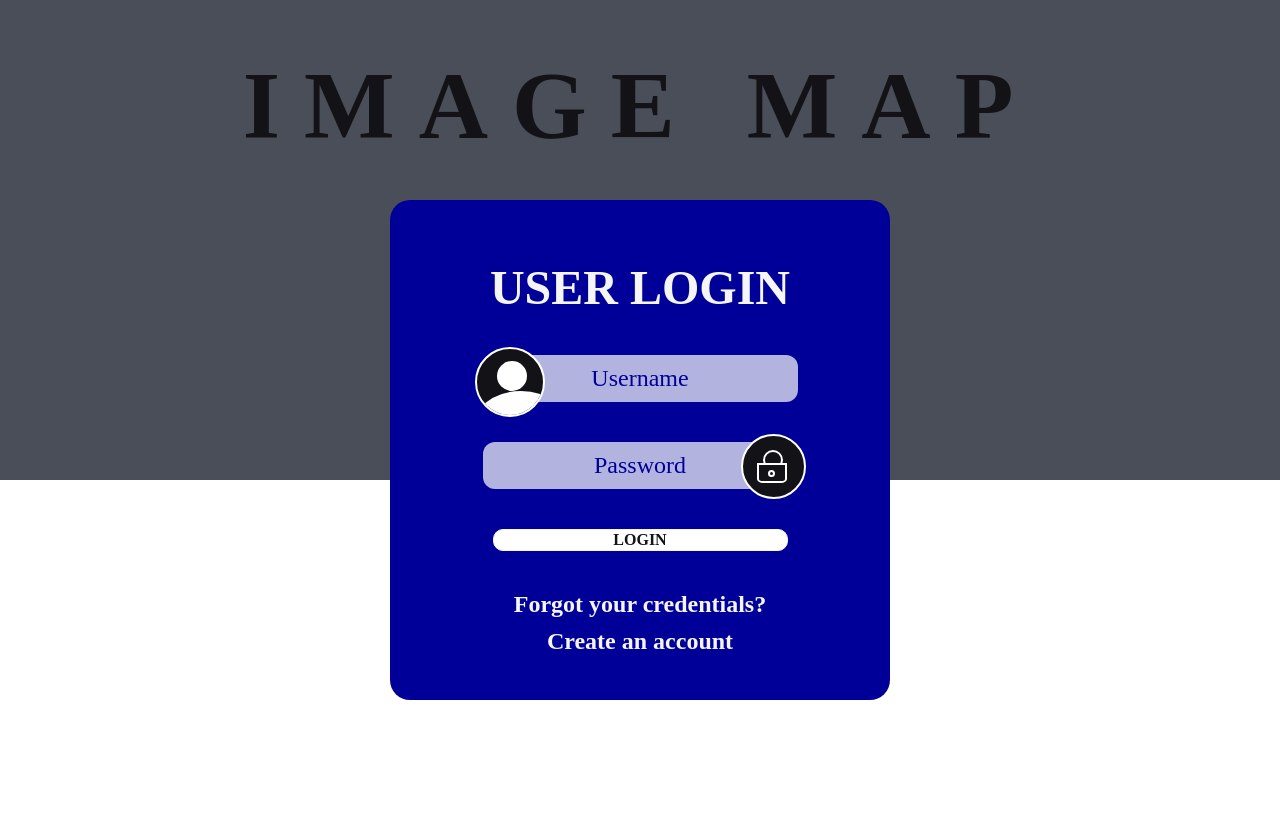
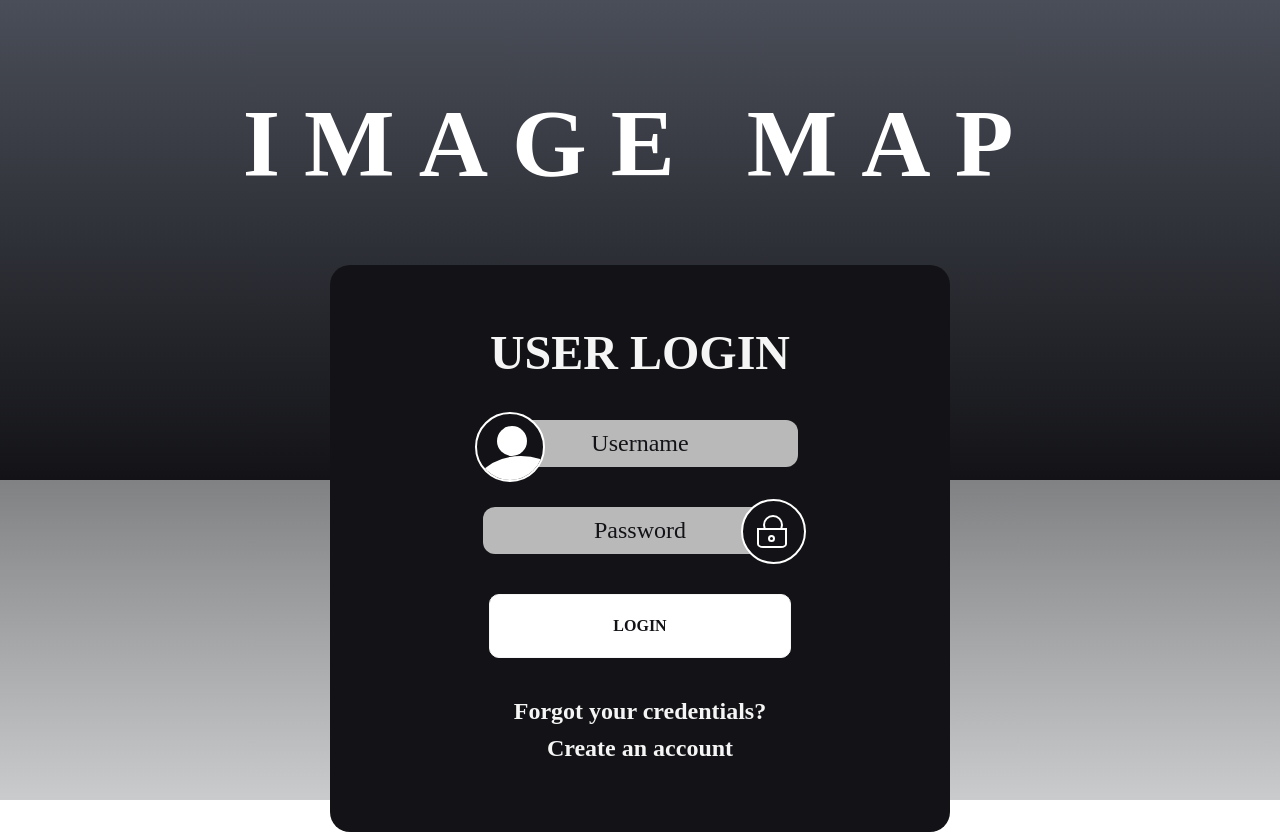
Before and after one commit to valeriegc/image_map_creator, a SvelteKit app: page / in a window 1280 px wide. Before the commit the page ends 800 px from the top, so only its background shows below. Built offline with nearby package versions, Linux system fonts and the light colour scheme; a web font is replaced by a local one.

Commit message:
design fix on the sign-in page, changed background color

```diff
--- a/src/routes/+page.svelte
+++ b/src/routes/+page.svelte
@@ -5,9 +5,7 @@
 
 <main>
 	<div class="upperHalf" />
-	<header>
-		<h1>IMAGE MAP</h1>
-	</header>
+	<h1>IMAGE MAP</h1>
 	<form method="POST">
 		<h2>USER LOGIN</h2>
 		<label>
@@ -31,26 +29,31 @@
 </main>
 
 <style>
+	* {
+		box-sizing: content-box;
+	}
 	main {
 		height: 100vh;
 		display: flex;
 		flex-direction: column;
+		background-image: linear-gradient(var(--navyblue), var(--lightbeige));
 	}
 	.upperHalf {
-		z-index: -1;
 		height: 60vh;
-		background-color: var(--lightrose);
+		background-image: linear-gradient(var(--lightrose), var(--navyblue));
 		position: absolute;
 		width: 100%;
 	}
 	h1 {
 		padding-top: 50px;
 		font-size: 6rem;
-		color: var(--navyblue);
+		color: white;
 		height: 100px;
 		text-align: center;
 		margin: 0;
 		letter-spacing: 1.5rem;
+		z-index: 2;
+		margin-top: 3%;
 	}
 	form {
 		display: flex;
@@ -60,10 +63,12 @@
 		width: 500px;
 		align-items: center;
 		border-radius: 20px;
-		background-color: #000099;
+		background-color: var(--navyblue);
 		color: whitesmoke;
 		gap: 40px;
 		margin: auto;
+		z-index: 1;
+		margin-top: 6%;
 	}
 	h2 {
 		font-weight: 900;
@@ -82,7 +87,7 @@
 		padding: 10px;
 	}
 	input::placeholder {
-		color: #000099;
+		color: var(--navyblue);
 		text-align: center;
 	}
 
@@ -98,7 +103,7 @@
 	}
 	.loginButton {
 		height: 60px;
-		width: 295px;
+		width: 240px;
 		background-color: white;
 		color: var(--navyblue);
 		font-weight: bold;
```
